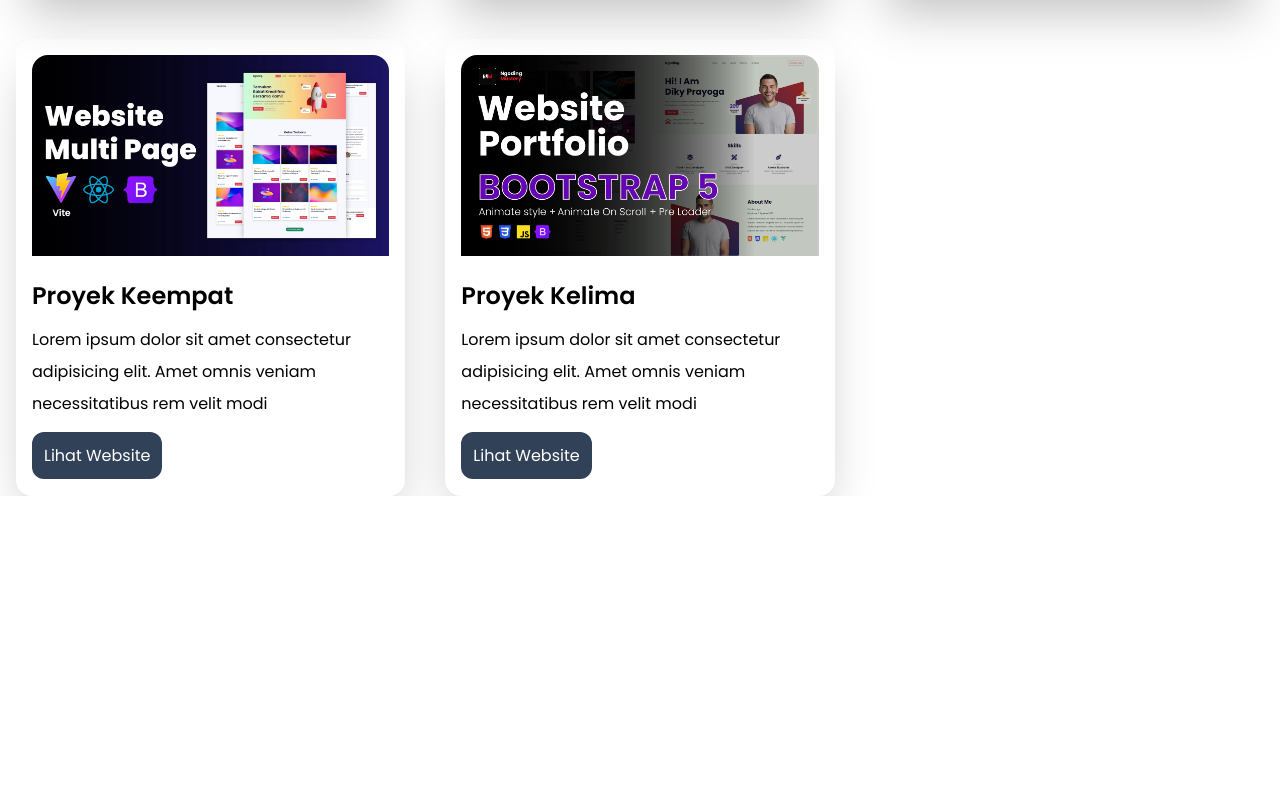
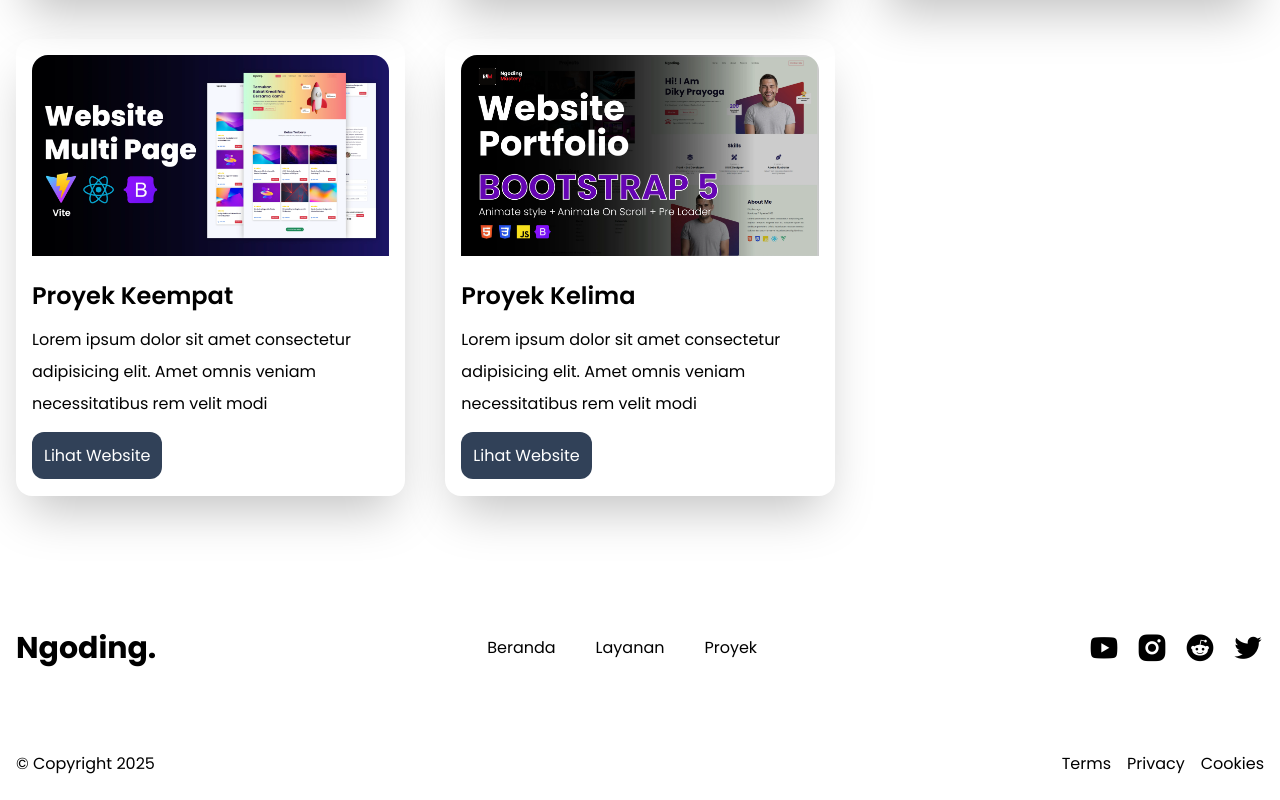
Before and after one commit to rizharafifr/cprofile, a Next.js app: page / in a window 1280 px wide. Shown: the part 2261-3061 px from the top of the page. Before the commit the page ends 2757 px from the top, so only its background shows below. Built offline with nearby package versions, Linux system fonts and the light colour scheme.

Commit message:
feat: add contact and footer

```diff
--- a/app/layout.tsx
+++ b/app/layout.tsx
@@ -4,6 +4,7 @@ import Navbar from "@/components/Navbar/Navbar";
 
 import "./globals.css";
 import "remixicon/fonts/remixicon.css";
+import Footer from "@/components/Footer/Footer";
 
 const fontPoppins = Poppins({
   subsets: ["latin"],
@@ -28,6 +29,7 @@ export default function RootLayout({
       <body className={`${fontPoppins.className} antialiased`}>
         <Navbar />
         <div className="container mx-auto px-4">{children}</div>
+        <Footer />
       </body>
     </html>
   );
--- a/app/page.tsx
+++ b/app/page.tsx
@@ -3,6 +3,7 @@ import DataImage from "@/public/data";
 import HeroInfo from "@/components/HeroInfo/HeroInfo";
 import ServiceSection from "@/components/ServiceSection/ServiceSection";
 import ProjectSection from "@/components/Project/ProjectSection";
+import Link from "next/link";
 
 export default function Home() {
   return (
@@ -40,6 +41,31 @@ export default function Home() {
         <ProjectSection />
       </div>
       {/* End Proyek */}
+
+      {/* Contact */}
+      <div className="mt-32 flex md:flex-row flex-col items-center justify-between md:gap-0 gap-4">
+        <h2 className="text-3xl font-bold">Ngoding.</h2>
+        <div className="flex gap-10">
+          <Link href={"#"}>Beranda</Link>
+          <Link href={"#"}>Layanan</Link>
+          <Link href={"#"}>Proyek</Link>
+        </div>
+        <div className="flex gap-4">
+          <Link href={"#"}>
+            <i className="ri-youtube-fill ri-2x"></i>
+          </Link>
+          <Link href={"#"}>
+            <i className="ri-instagram-fill ri-2x"></i>
+          </Link>
+          <Link href={"#"}>
+            <i className="ri-reddit-fill ri-2x"></i>
+          </Link>
+          <Link href={"#"}>
+            <i className="ri-twitter-fill ri-2x"></i>
+          </Link>
+        </div>
+      </div>
+      {/* End Contact */}
     </>
   );
 }
--- /dev/null
+++ b/components/Footer/Footer.tsx
@@ -0,0 +1,20 @@
+import Link from "next/link";
+import React from "react";
+
+const Footer = () => {
+  return (
+    <div className="container mx-auto px-4">
+      <div className="pt-20 pb-6 flex sm:flex-row flex-col items-center justify-between sm:gap-0 gap-4">
+        <p className="">&copy; Copyright 2025</p>
+
+        <div className="flex gap-4">
+          <Link href={"#"}>Terms</Link>
+          <Link href={"#"}>Privacy</Link>
+          <Link href={"#"}>Cookies</Link>
+        </div>
+      </div>
+    </div>
+  );
+};
+
+export default Footer;
--- a/components/Project/ProjectSection.tsx
+++ b/components/Project/ProjectSection.tsx
@@ -5,7 +5,7 @@ import { PROJECT_ITEMS } from "./Project.constant";
 
 const ProjectSection = () => {
   return (
-    <div className="mt-20 grid grid-cols-3 gap-10">
+    <div className="mt-20 grid lg:grid-cols-3 md:grid-cols-2 grid-cols-1 gap-10">
       {PROJECT_ITEMS.map((item, index) => (
         <div className="shadow-2xl p-4 rounded-2xl" key={index}>
           <Image
```
